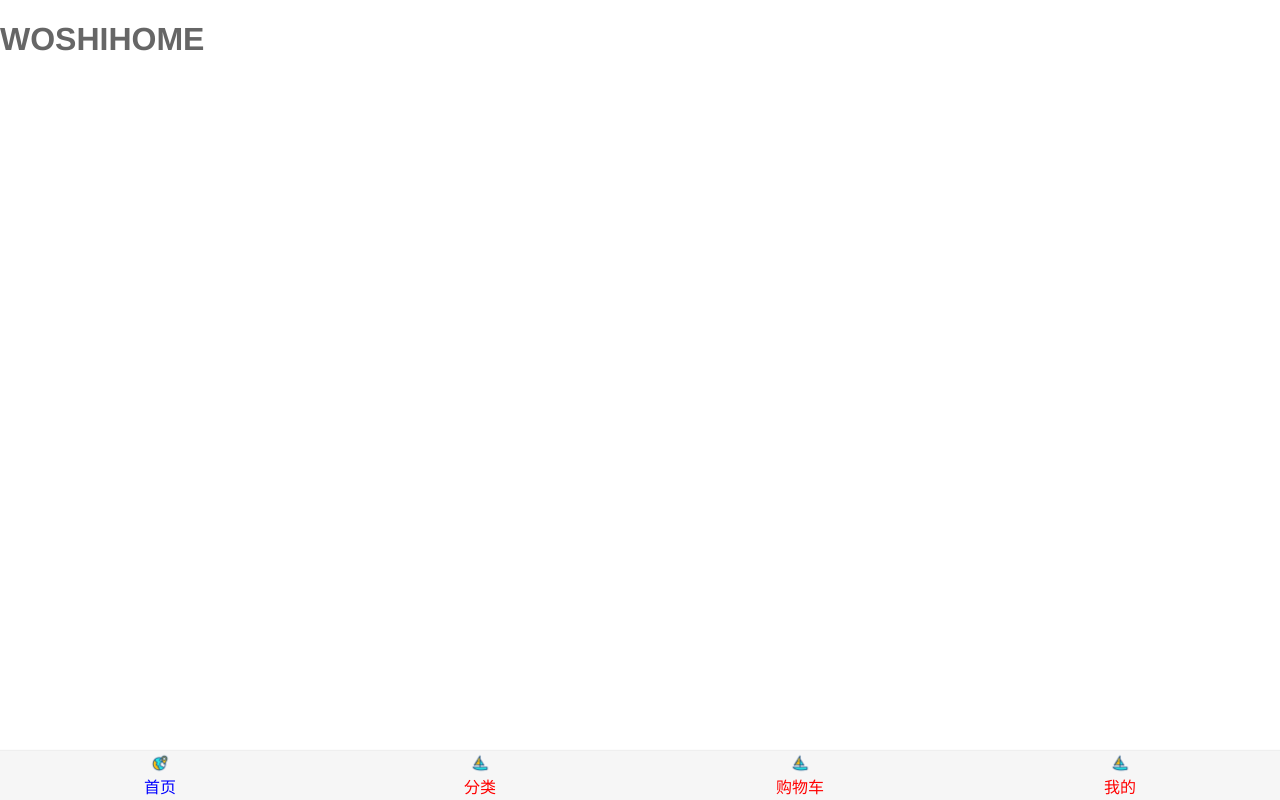
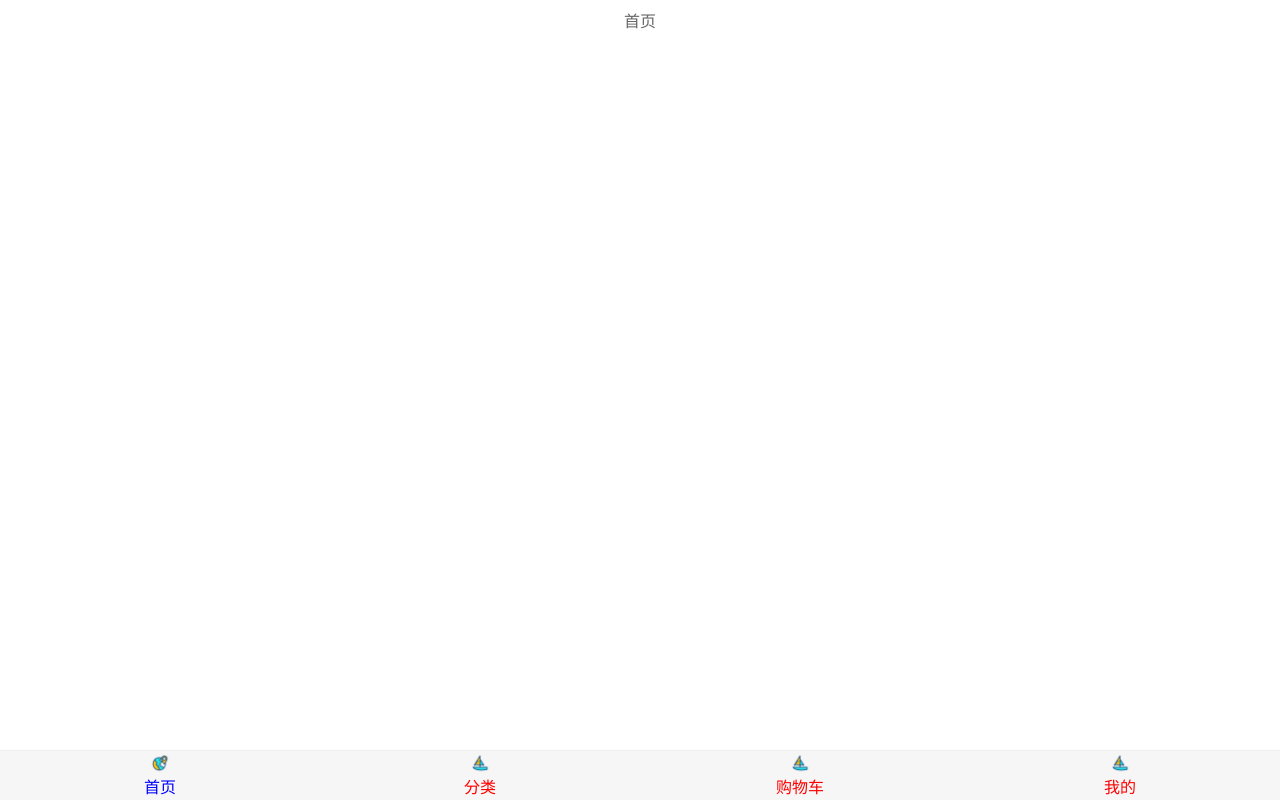
Before and after one commit to sunchenchao/vuestudyproject, a Vue app: page /home in a window 1280 px wide. Built offline with nearby package versions, Linux system fonts and the light colour scheme.

Commit message:
feat:navbar的封装和首页navbar的调用

```diff
--- a/src/App.vue
+++ b/src/App.vue
@@ -2,7 +2,6 @@
   <div id="app">
       <router-view></router-view>
    <main-tab-bar></main-tab-bar>
-
   </div>
 </template>
 
--- /dev/null
+++ b/src/components/common/navbar/NavBar.vue
@@ -0,0 +1,39 @@
+<template>
+    <div class="nab-bar">
+        <div class="left">
+            <slot name="left"></slot>
+        </div>
+        <div class="center">
+            <slot name="center"></slot>
+        </div>
+        <div class="right">
+            <slot name="right"></slot>
+        </div>
+
+
+
+    </div>
+
+</template>
+
+<script>
+    export default {
+        name: "NavBar"
+    }
+</script>
+
+<style scoped>
+    .nab-bar{
+        display: flex;
+        line-height: 44px;
+        height: 44px;
+    }
+    .left,.right {
+        width: 60px;
+    }
+    .center{
+        flex: 1;
+        text-align: center;
+    }
+
+</style>
--- a/src/views/home/Home.vue
+++ b/src/views/home/Home.vue
@@ -1,10 +1,19 @@
 <template>
-    <h1>WOSHIHOME</h1>
+    <div id="home">
+        <NavBar>
+            <div slot="center">首页</div>
+        </NavBar>
+
+    </div>
 </template>
 
 <script>
+    import NavBar from "../../components/common/navbar/NavBar";
     export default {
-        name: "Home"
+        name: "Home",
+        components:{
+            NavBar
+        }
     }
 </script>
 
```
